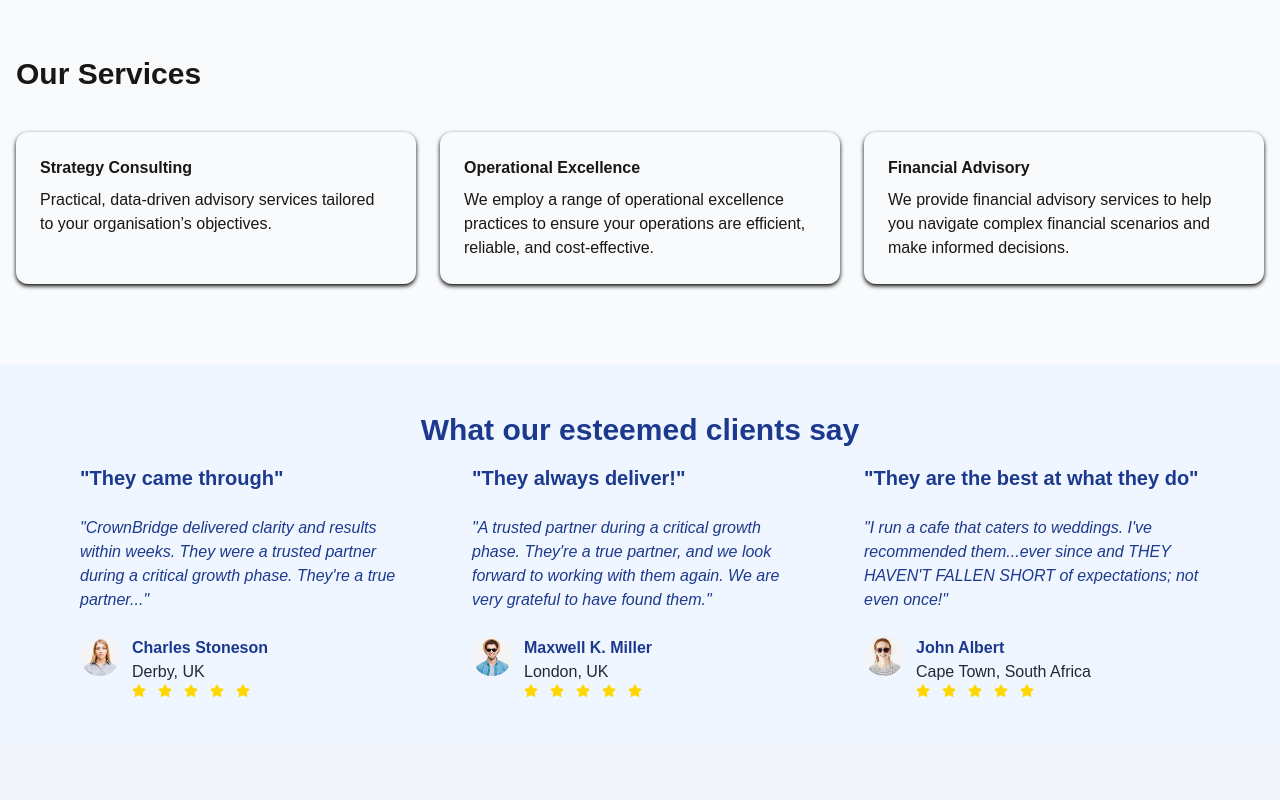
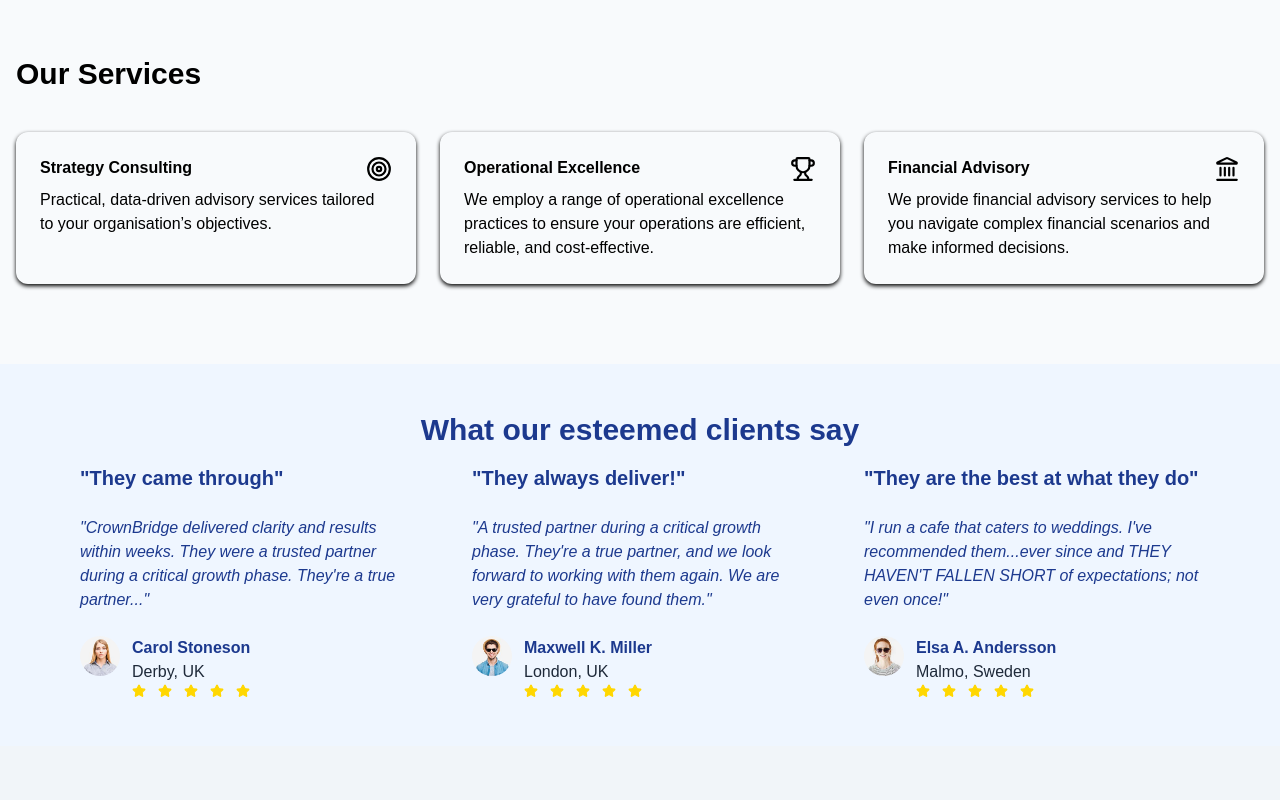
Before and after one commit to chichiboyhere/cb-consulting, a Next.js app: page / in a window 1280 px wide. Shown: the part 1520-2320 px from the top of the page. Built offline with nearby package versions, Linux system fonts and the light colour scheme.

Commit message:
Added icon to services and made text black

```diff
--- a/components/About.tsx
+++ b/components/About.tsx
@@ -68,7 +68,7 @@
               height={300}
               className="rounded-full mx-auto mb-2"
               data-aos="fade-up"
-              data-aos-delay="400"
+              data-aos-delay="200"
             />
             <h3 className="font-bold">{member.name}</h3>
             <p className="text-sm">{member.role}</p>
--- a/components/Contact.tsx
+++ b/components/Contact.tsx
@@ -4,7 +4,7 @@
 export default function Contact() {
   return (
     <section id="contact" className="bg-slate-100 py-20 px-4">
-      <div className="max-w-xl mx-auto">
+      <div className="max-w-xl mx-auto" data-aos="fade-up">
         <h2 className="text-3xl font-bold mb-6">Contact Us</h2>
         <form className="space-y-4">
           <input
--- a/components/Footer.tsx
+++ b/components/Footer.tsx
@@ -22,7 +22,7 @@
             <li>
               <strong>CrownBridge Consulting Ltd </strong>
             </li>
-            <li>14 Southwark district ,</li>
+            <li>14 Southwark district,</li>
             <li>Thames, London.</li>
             <li>Phone: +44 20 7946 0912</li>
           </ul>
--- a/components/FooterOld.tsx
+++ /dev/null
@@ -1,12 +0,0 @@
-/* =========================
-components/Footer.tsx
-========================= */
-export default function Footer() {
-  return (
-    <footer className="bg-blue-950 text-white py-6 text-center">
-      <p>
-        © {new Date().getFullYear()} CrownBridge Consulting Ltd · London, UK
-      </p>
-    </footer>
-  );
-}
--- a/components/Services.tsx
+++ b/components/Services.tsx
@@ -3,23 +3,42 @@
 ========================= */
 
 import { services } from "@/data/servicesData";
-export default function Services() {
+import { Target, Trophy, Landmark } from "lucide-react";
+
+const iconMap = {
+  strategyConsulting: Target,
+  operationalExcellence: Trophy,
+  financialAdvisory: Landmark,
+};
+type IconKeys = keyof typeof iconMap;
+
+const Services = () => {
   return (
-    <section id="services" className="bg-slate-50 py-20 px-4">
+    <section id="services" className="bg-slate-50 py-20 px-4 text-black">
       <div className="max-w-7xl mx-auto">
         <h2 className="text-3xl font-bold mb-10">Our Services</h2>
         <div className="grid md:grid-cols-3 gap-6">
-          {services.map((s) => (
-            <div
-              key={s.icon}
-              className=" rounded-xl  hover:shadow-lg shadow-black  shadow-[0px_2px_4px_rgba(0,0,0,0.1)] p-6"
-            >
-              <h3 className="font-bold mb-2">{s.title}</h3>
-              <p>{s.desc}</p>
-            </div>
-          ))}
+          {services.map(({ title, desc, icon }) => {
+            const Icon = iconMap[icon as IconKeys];
+            return (
+              <div
+                key={icon}
+                className="rounded-xl  hover:shadow-lg shadow-black  shadow-[0px_2px_4px_rgba(0,0,0,0.1)] p-6"
+                data-aos="fade-up"
+              >
+                <div className="flex justify-between">
+                  <h3 className="font-bold mb-2">{title}</h3>
+                  {Icon && <Icon size={26} color="black" />}
+                </div>
+
+                <p>{desc}</p>
+              </div>
+            );
+          })}
         </div>
       </div>
     </section>
   );
-}
+};
+
+export default Services;
--- a/components/Testimonials.tsx
+++ b/components/Testimonials.tsx
@@ -9,7 +9,7 @@
     title: "They came through",
     img: c2,
     desc: "CrownBridge delivered clarity and results within weeks. They were a trusted partner during a critical growth phase. They're a true partner...",
-    client: "Charles Stoneson",
+    client: "Carol Stoneson",
     location: "Derby, UK",
   },
   {
@@ -23,8 +23,8 @@
     title: "They are the best at what they do",
     img: c3,
     desc: "I run a cafe that caters to weddings. I've recommended them...ever since and THEY HAVEN'T FALLEN SHORT of expectations; not even once!",
-    client: "John Albert",
-    location: "Cape Town, South Africa",
+    client: "Elsa A. Andersson",
+    location: "Malmo, Sweden",
   },
 ];
 
@@ -38,7 +38,7 @@
       <div
         className="max-w-6xl mx-auto"
         data-aos="fade-up"
-        data-aos-delay="400"
+        data-aos-delay="200"
       >
         <h2 className="text-3xl font-bold text-center text-blue-900 dark:text-white">
           What our esteemed clients say
@@ -50,7 +50,7 @@
               key={index}
               className="flex flex-col gap-2 px-4"
               data-aos="fade-up"
-              data-aos-delay="400"
+              data-aos-delay="200"
             >
               <h4 className="text-xl font-bold my-4 text-blue-900 dark:text-white">
                 &quot;{testimonial.title}&quot;
--- a/components/TestimonialsOld.tsx
+++ /dev/null
@@ -1,20 +0,0 @@
-/* =========================
-components/Testimonials.tsx
-========================= */
-export default function Testimonials() {
-  return (
-    <section id="testimonials" className="py-20 max-w-7xl mx-auto px-4">
-      <h2 className="text-3xl font-bold mb-10">Testimonials</h2>
-      <div className="grid md:grid-cols-2 gap-6">
-        <blockquote className="border-l-4 border-red-600 pl-4">
-          “CrownBridge delivered clarity and results within weeks.” — UK
-          Manufacturing Client
-        </blockquote>
-        <blockquote className="border-l-4 border-red-600 pl-4">
-          “A trusted partner during a critical growth phase.” — London FinTech
-          Founder
-        </blockquote>
-      </div>
-    </section>
-  );
-}
--- a/data/servicesData.ts
+++ b/data/servicesData.ts
@@ -2,16 +2,16 @@
   {
     title: "Strategy Consulting",
     desc: "Practical, data-driven advisory services tailored to your organisation’s objectives.",
-    icon: "strategy consulting",
+    icon: "strategyConsulting",
   },
   {
     title: "Operational Excellence",
     desc: "We employ a range of operational excellence practices to ensure your operations are efficient, reliable, and cost-effective.",
-    icon: "operational excellence",
+    icon: "operationalExcellence",
   },
   {
     title: "Financial Advisory",
     desc: "We provide financial advisory services to help you navigate complex financial scenarios and make informed decisions.",
-    icon: "financial advisory",
+    icon: "financialAdvisory",
   },
 ];
```
